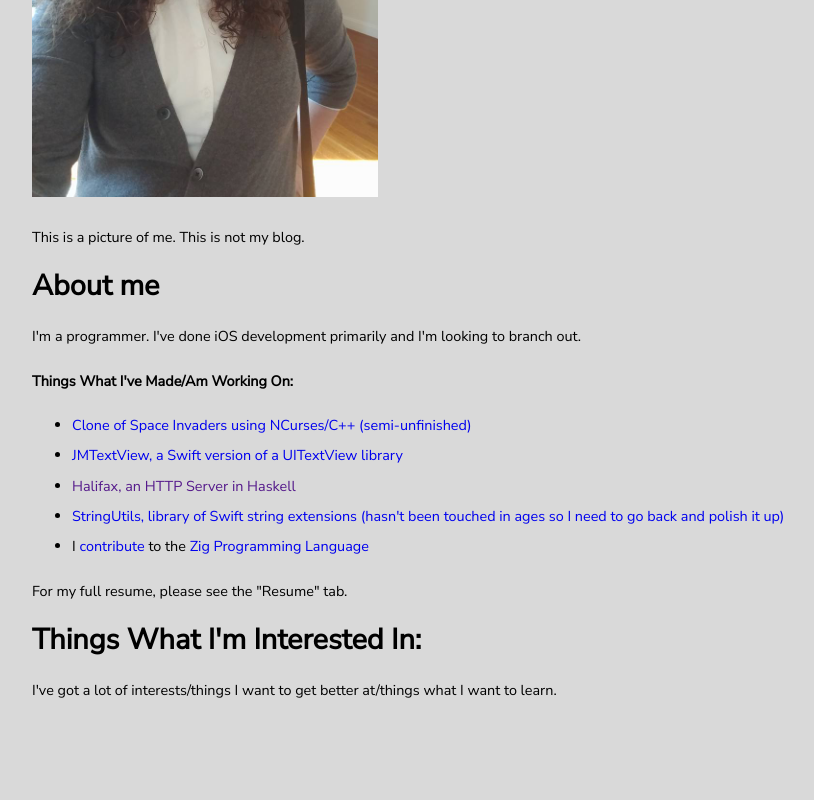
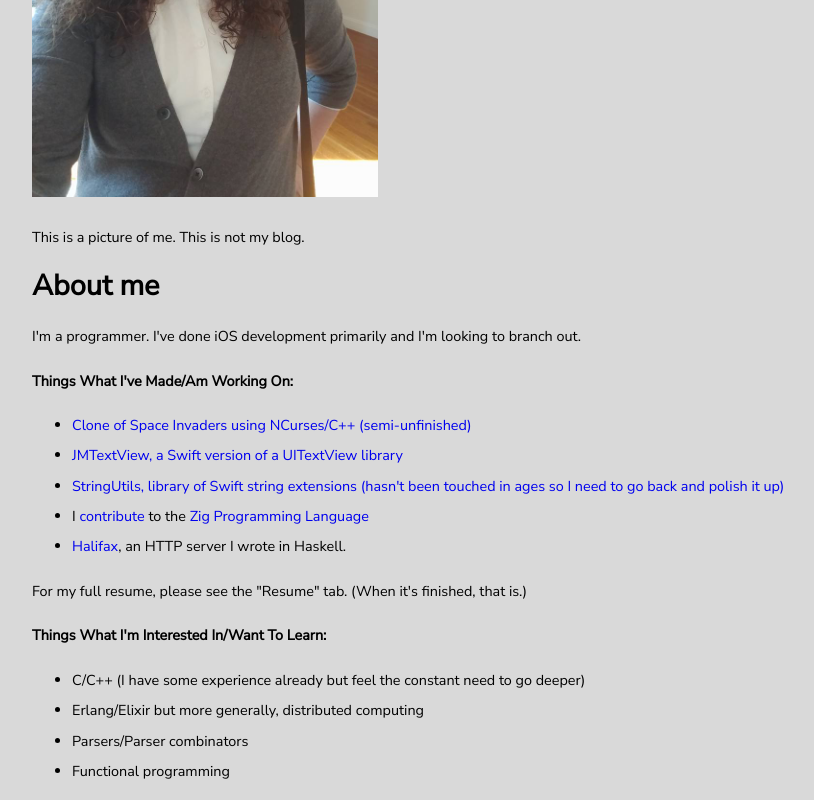
Before and after one commit to Jmeggesto/jmeggesto.github.io, a website: page src/index.jade in a window 1280 px wide. Shown: the part 431-1231 px from the top of the page, without its empty margins (224-1038 px from the left). Before the commit the page ends 1150 px from the top, so only its background shows below. Drawn offline with nearby package versions, Linux system fonts and the light colour scheme; files that its build step writes are made by us from their sources.

Commit message:
Update homepage

```diff
--- a/src/index.jade
+++ b/src/index.jade
@@ -22,13 +22,17 @@ block content
   <ul>
   <li><a href="https://github.com/Jmeggesto/Glamour">Clone of Space Invaders using NCurses/C++ (semi-unfinished) </a></li>
   <li><a href="https://github.com/Jmeggesto/JMTextView">JMTextView, a Swift version of a UITextView library</a></li>
-  <li><a href="">Halifax, an HTTP Server in Haskell</a></li>
   <li><a href="https://github.com/JMeggesto/StringUtils">StringUtils, library of Swift string extensions (hasn't been touched in ages so I need to go back and polish it up)</a></li>
   <li>I <a href='https://github.com/jmeggesto/zig'>contribute</a> to the <a href='ziglang.org'>Zig Programming Language</a></li>
+  <li> <a href ='https://github.com/jmeggesto/Halifax'>Halifax</a>, an HTTP server I wrote in Haskell.
   </ul>
 
-  p For my full resume, please see the "Resume" tab.
+  p For my full resume, please see the "Resume" tab. (When it's finished, that is.)
 
-  h1 Things What I'm Interested In:
+  strong Things What I'm Interested In/Want To Learn:
 
-  p I've got a lot of interests/things I want to get better at/things what I want to learn.
+  ul
+    li C/C++ (I have some experience already but feel the constant need to go deeper)
+    li Erlang/Elixir but more generally, distributed computing
+    li Parsers/Parser combinators
+    li Functional programming
```
